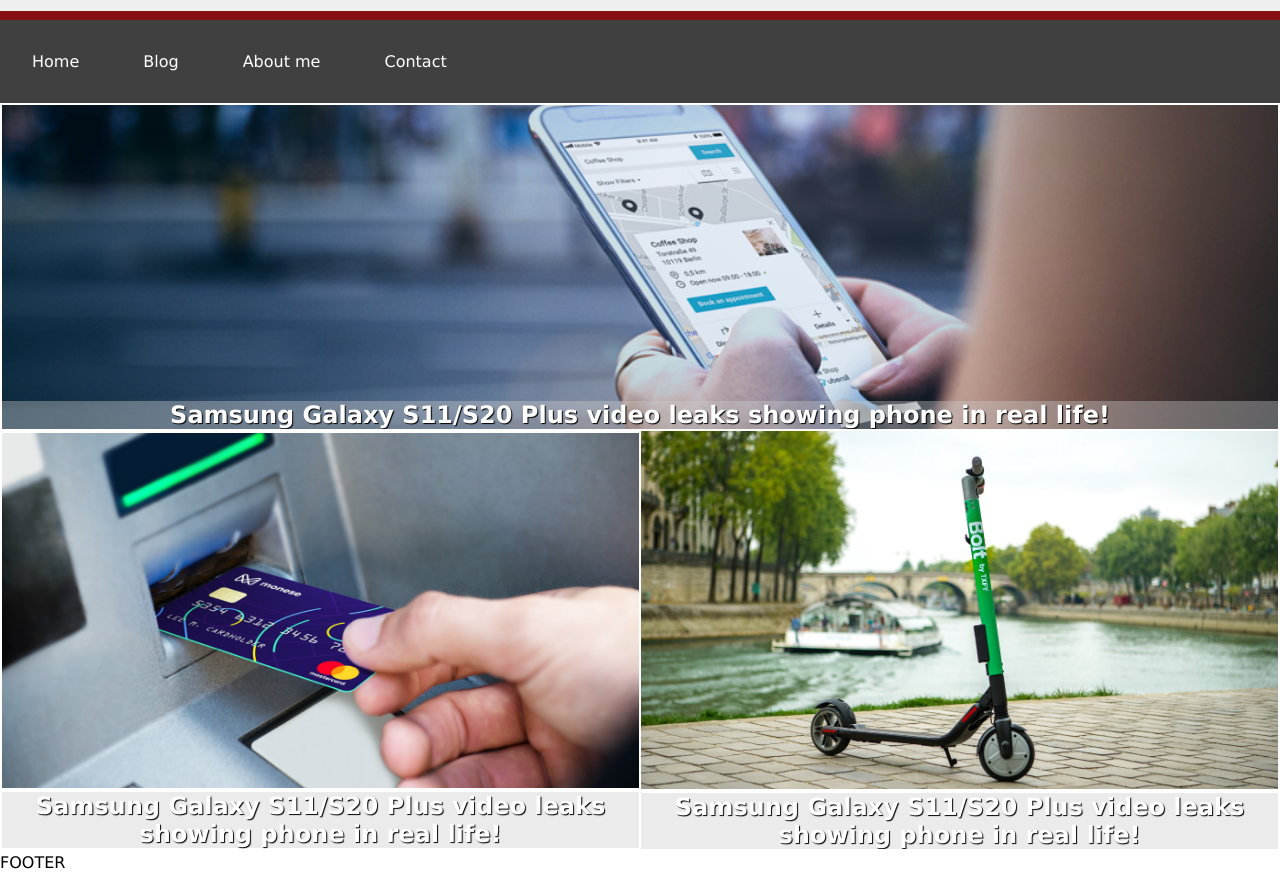
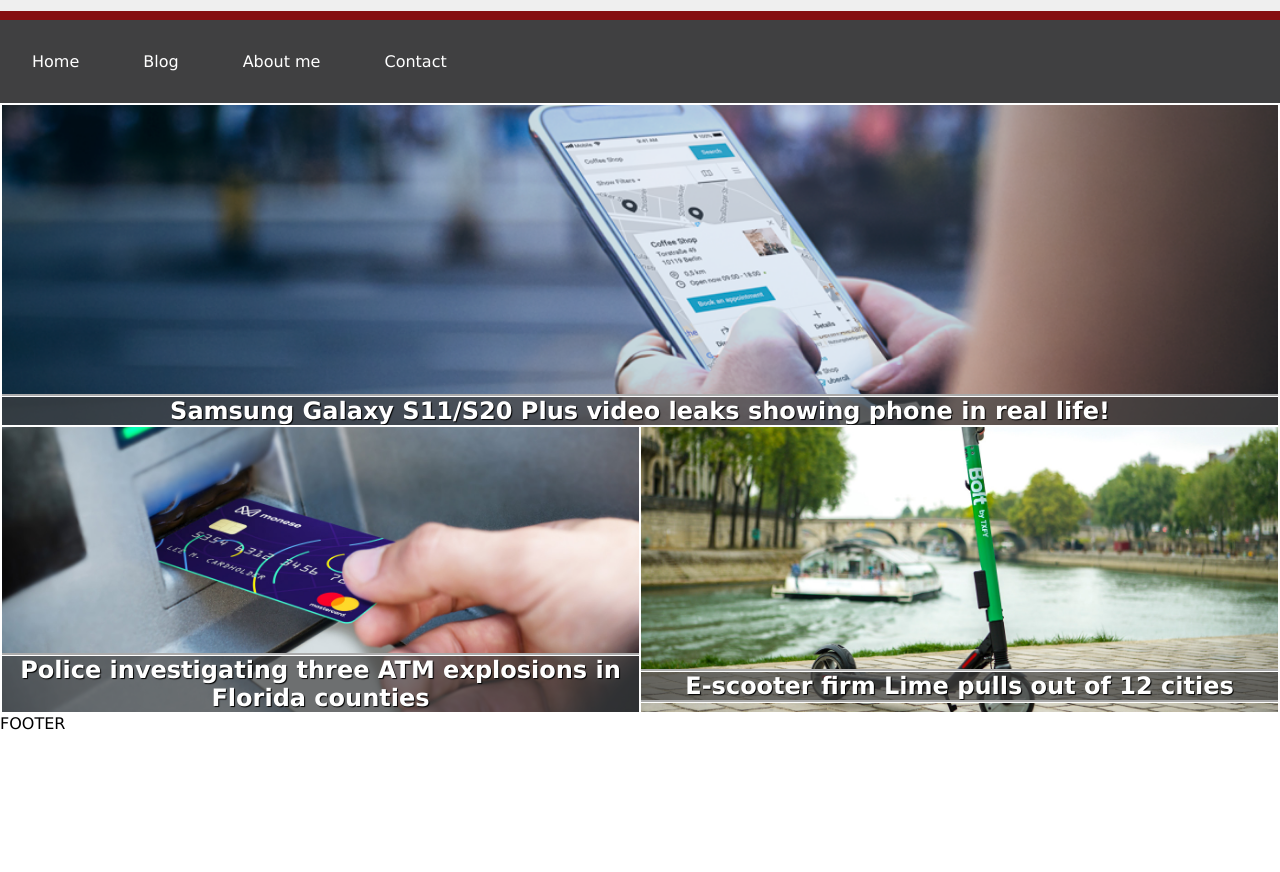
Before and after one commit to loveeyk/FE21-CR01-KarirLoveleen, a plain HTML site: page index.html in a window 1280 px wide. Shown: the part 155-1027 px from the top of the page. After the commit the page ends 888 px from the top, so only its background shows below. Drawn offline with Linux system fonts and the light colour scheme.

Commit message:
changed overlay styling

```diff
--- a/index.html
+++ b/index.html
@@ -42,21 +42,17 @@
                 </tr>
                 <tr>
                     <td width="50%">
-                        <a href="https://www.t3.com/us/news/samsung-galaxy-s11s20-plus-video-leaks-showing-phone-in-real-life">
+                        <a href="https://edition.cnn.com/2020/01/13/us/atm-explosions-florida-trnd/index.html">
                             <img class="image-half" src="img/Debit_card_ATM.jpg">
-                            <h2 class="overlay"> Samsung Galaxy S11/S20 Plus video leaks showing phone in real life!</h2>
+                            <h2 class="overlay"> Police investigating three ATM explosions in Florida counties</h2>
                         </a>
                     </td>
                     <td width="50%">
-                        <a href="https://www.t3.com/us/news/samsung-galaxy-s11s20-plus-video-leaks-showing-phone-in-real-life">
+                        <a href="https://www.bbc.com/news/technology-51066532">
                             <img class="image-half" src="img/Taxify-Scooters.jpg">
-                            <h2 class="overlay"> Samsung Galaxy S11/S20 Plus video leaks showing phone in real life!</h2>
+                            <h2 class="overlay"> E-scooter firm Lime pulls out of 12 cities</h2>
                         </a>
                     </td>
-                </tr>
-                <tr>
-                    <td></td>
-                    <td></td>
                 </tr>
             </table>
         </div>
--- a/style.css
+++ b/style.css
@@ -82,6 +82,7 @@
 
 .content-wrapper__table {
     width: 100%;
+    overflow: hidden;
 }
 
 .content-wrapper__table td {
@@ -91,7 +92,7 @@
 
 .content-wrapper__table img {
     width: 100%;
-    display: inline-block;
+    display: block;
 }
 
 .content-wrapper__table .image-full {
@@ -99,12 +100,14 @@
 }
 
 .content-wrapper__table .image-half {
-    margin: 0 -21.875%;
+    margin: -9.875% 0px;
 }
 
 .content-wrapper__table .overlay {
-    background: #cccccc63;
+    background: #414141b3;
     position: relative;
+    outline-style: groove;
+    font-size: x-large;
 }
 
 .content-wrapper__table a {
```
